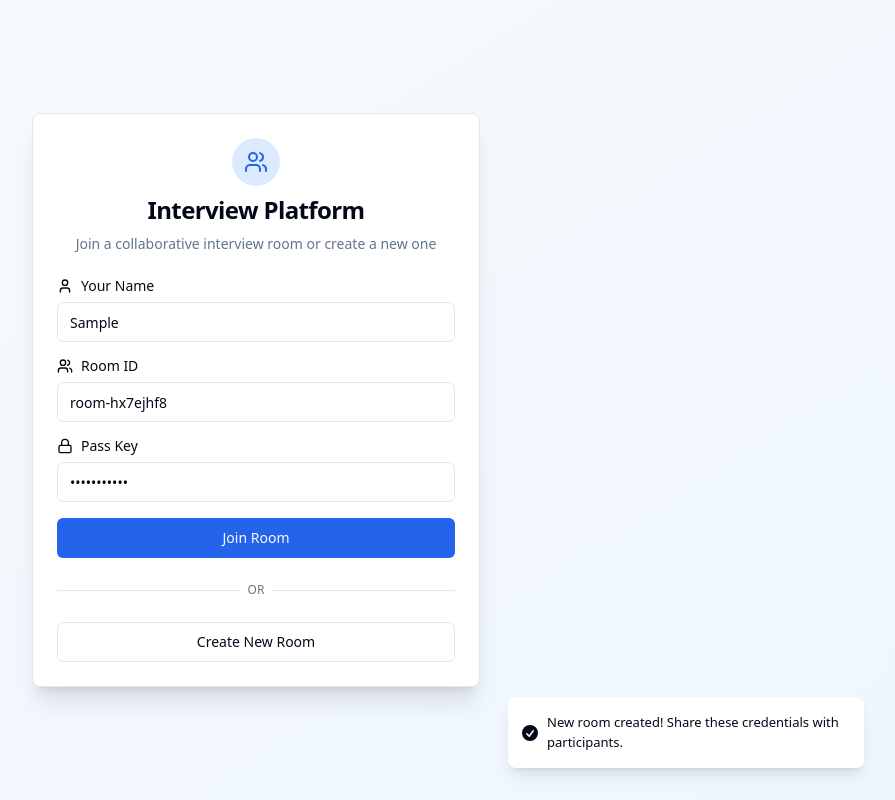
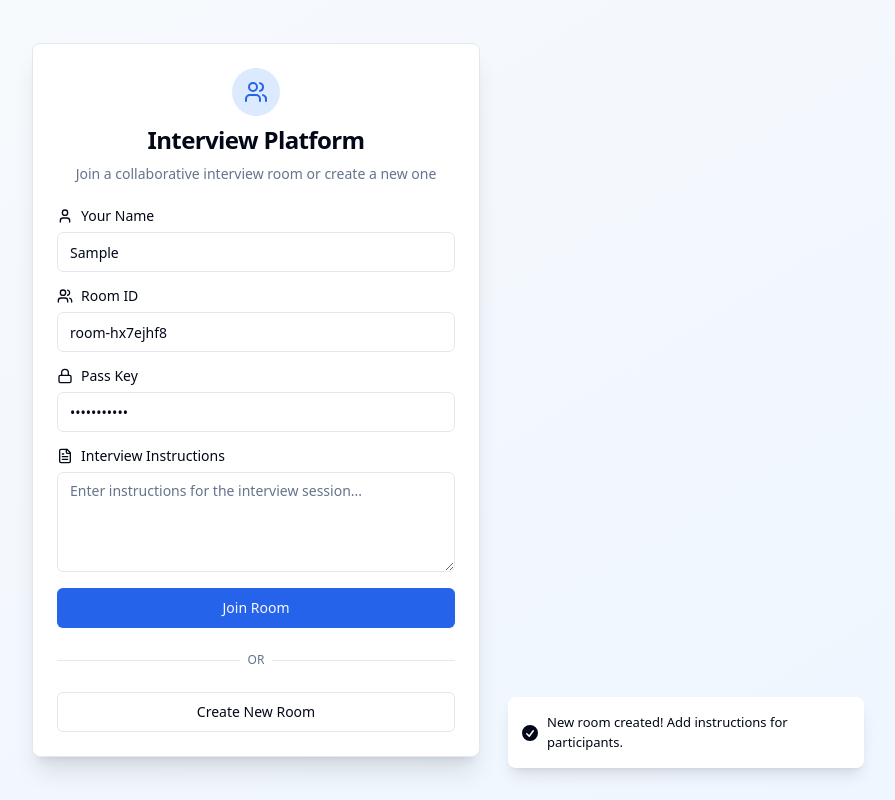
Before and after one commit to harshtamrakar18/intervue-flow-collab, a React (Vite) app: page / in a window 1280 px wide. Both pictures are taken after typing "Sample", "Sample", "Sample123" into the empty fields and a click on the button "Create New Room". Shown: the whole page, without its empty margins (384-1279 px from the left). Built offline with nearby package versions, Linux system fonts and the light colour scheme.

Commit message:
Add instruction text on room creation
Allow writing text on the instruction page when creating a room.

```diff
--- a/src/components/InstructionBoard.tsx
+++ b/src/components/InstructionBoard.tsx
@@ -8,12 +8,13 @@ import { toast } from 'sonner';
 
 interface InstructionBoardProps {
   roomId: string;
+  initialInstructions?: string;
 }
 
-export const InstructionBoard: React.FC<InstructionBoardProps> = ({ roomId }) => {
+export const InstructionBoard: React.FC<InstructionBoardProps> = ({ roomId, initialInstructions }) => {
   const [isEditing, setIsEditing] = useState(false);
   const [instructions, setInstructions] = useState(
-    `# Interview Instructions
+    initialInstructions || `# Interview Instructions
 
 ## Overview
 Welcome to this technical interview session. Please follow these guidelines:
--- a/src/components/InterviewRoom.tsx
+++ b/src/components/InterviewRoom.tsx
@@ -13,6 +13,7 @@ interface InterviewRoomProps {
     roomId: string;
     passKey: string;
     userName: string;
+    instructions?: string;
   };
   onLeaveRoom: () => void;
 }
@@ -33,7 +34,7 @@ export const InterviewRoom: React.FC<InterviewRoomProps> = ({ roomData, onLeaveR
       id: 'instructions' as ActiveSection,
       name: 'Instructions',
       icon: FileText,
-      component: <InstructionBoard roomId={roomData.roomId} />
+      component: <InstructionBoard roomId={roomData.roomId} initialInstructions={roomData.instructions} />
     },
     {
       id: 'code' as ActiveSection,
--- a/src/components/RoomJoin.tsx
+++ b/src/components/RoomJoin.tsx
@@ -4,18 +4,21 @@ import { Button } from '@/components/ui/button';
 import { Input } from '@/components/ui/input';
 import { Card, CardContent, CardDescription, CardHeader, CardTitle } from '@/components/ui/card';
 import { Label } from '@/components/ui/label';
-import { Users, Lock, User } from 'lucide-react';
+import { Textarea } from '@/components/ui/textarea';
+import { Users, Lock, User, FileText } from 'lucide-react';
 import { toast } from 'sonner';
 
 interface RoomJoinProps {
-  onJoinRoom: (roomData: { roomId: string; passKey: string; userName: string }) => void;
+  onJoinRoom: (roomData: { roomId: string; passKey: string; userName: string; instructions?: string }) => void;
 }
 
 export const RoomJoin: React.FC<RoomJoinProps> = ({ onJoinRoom }) => {
   const [roomId, setRoomId] = useState('');
   const [passKey, setPassKey] = useState('');
   const [userName, setUserName] = useState('');
+  const [instructions, setInstructions] = useState('');
   const [isLoading, setIsLoading] = useState(false);
+  const [showInstructions, setShowInstructions] = useState(false);
 
   const handleSubmit = async (e: React.FormEvent) => {
     e.preventDefault();
@@ -30,7 +33,12 @@ export const RoomJoin: React.FC<RoomJoinProps> = ({ onJoinRoom }) => {
     // Simulate room validation (in real app, this would be an API call)
     setTimeout(() => {
       toast.success(`Welcome to room ${roomId}, ${userName}!`);
-      onJoinRoom({ roomId: roomId.trim(), passKey: passKey.trim(), userName: userName.trim() });
+      onJoinRoom({
+        roomId: roomId.trim(),
+        passKey: passKey.trim(),
+        userName: userName.trim(),
+        instructions: instructions.trim() || undefined
+      });
       setIsLoading(false);
     }, 1000);
   };
@@ -41,7 +49,8 @@ export const RoomJoin: React.FC<RoomJoinProps> = ({ onJoinRoom }) => {
 
     setRoomId(newRoomId);
     setPassKey(newPassKey);
-    toast.success('New room created! Share these credentials with participants.');
+    setShowInstructions(true);
+    toast.success('New room created! Add instructions for participants.');
   };
 
   return (
@@ -104,6 +113,22 @@ export const RoomJoin: React.FC<RoomJoinProps> = ({ onJoinRoom }) => {
               />
             </div>
 
+            {showInstructions && (
+              <div className="space-y-2">
+                <Label htmlFor="instructions" className="flex items-center gap-2">
+                  <FileText className="w-4 h-4" />
+                  Interview Instructions
+                </Label>
+                <Textarea
+                  id="instructions"
+                  placeholder="Enter instructions for the interview session..."
+                  value={instructions}
+                  onChange={(e) => setInstructions(e.target.value)}
+                  className="min-h-[100px] transition-all duration-200 focus:ring-2 focus:ring-blue-500"
+                />
+              </div>
+            )}
+
             <Button
               type="submit"
               className="w-full bg-blue-600 hover:bg-blue-700 transition-colors duration-200"
--- a/src/pages/Index.tsx
+++ b/src/pages/Index.tsx
@@ -8,9 +8,10 @@ const Index = () => {
     roomId: string;
     passKey: string;
     userName: string;
+    instructions?: string;
   } | null>(null);
 
-  const handleJoinRoom = (roomData: { roomId: string; passKey: string; userName: string }) => {
+  const handleJoinRoom = (roomData: { roomId: string; passKey: string; userName: string; instructions?: string }) => {
     setCurrentRoom(roomData);
   };
 
```
